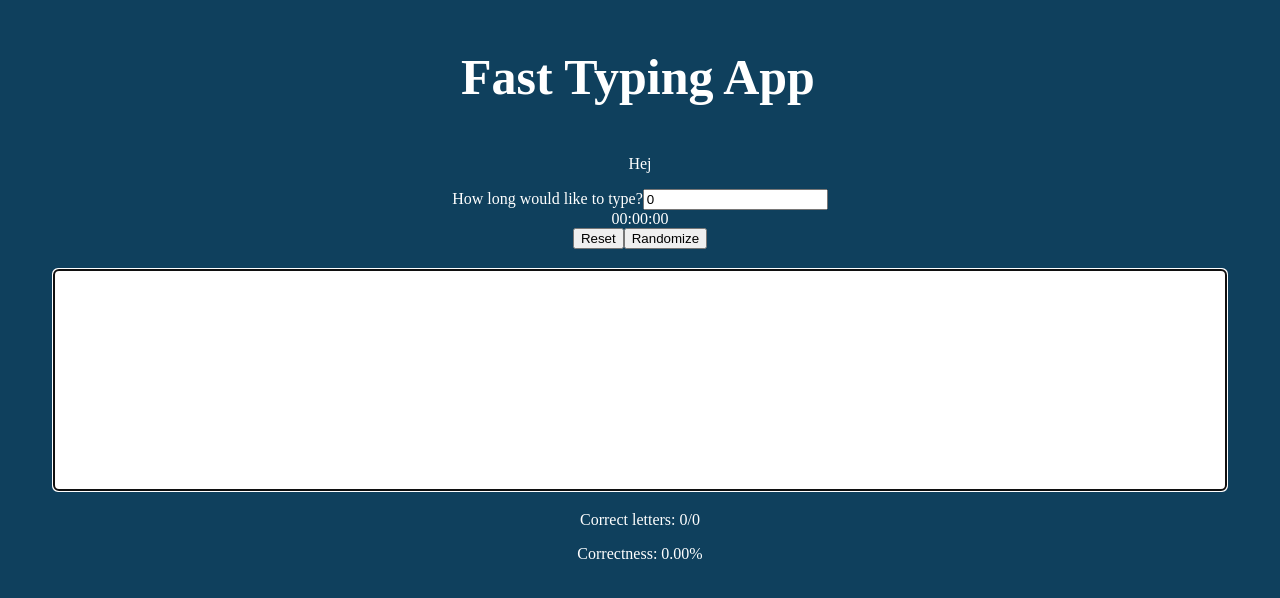
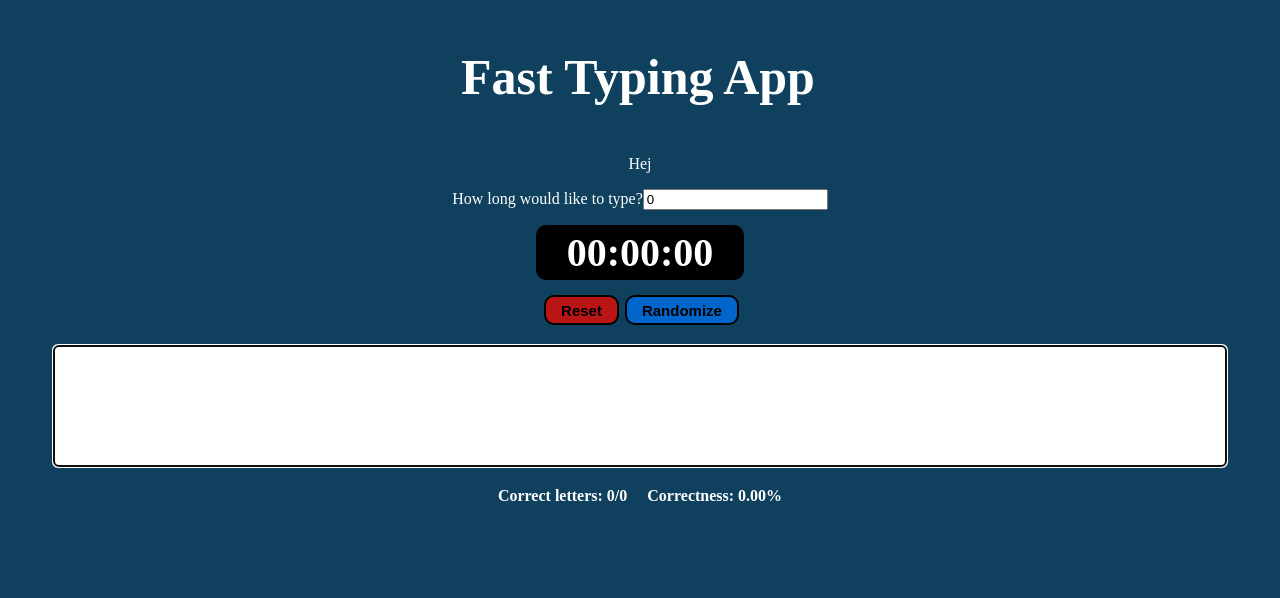
Before and after one commit to Paveu99/Fast-Typing-App, a React (Vite) app: page / in a window 1280 px wide. Shown: the top 598 px of the page. Built offline with nearby package versions, Linux system fonts and the light colour scheme.

Commit message:
Style changes:
- to newly created classes styles were added

```diff
--- a/src/styles/InputCheck.css
+++ b/src/styles/InputCheck.css
@@ -24,7 +24,7 @@
 }
 
 .example-text {
-    width: 90vw;
+    width: 100%;
     text-align: justify;
     margin-top: 20px;
 }
@@ -37,8 +37,9 @@
 
 .typed-text {
     font-family: "Calibri Light";
+    font-weight: bolder;
     width: 90vw;
-    height: 200px;
+    height: 100px;
     margin-top: 20px;
     margin-left: auto;
     margin-right: auto;
@@ -51,5 +52,97 @@
 
 .typed-text:hover {
     border-color: #007bff;
-    box-shadow: 0 0 5px rgba(0, 123, 255, 0.5);
+    box-shadow: 0 0 20px rgba(0, 123, 255, 0.5);
 }
+
+.start-button {
+    font-weight: bold;
+    margin: 10px 3px 0px 10px;
+    padding: 0 15px 0 15px;
+    height: 30px;
+    font-size: 15px;
+    color: #000000;
+    background-color: #1a8f1a;
+    border: 2px solid black;
+    border-radius: 10px;
+}
+.start-button:hover {
+    color: #fff;
+    background-color: #323232;
+    cursor: pointer;
+}
+
+.reset-button {
+    font-weight: bold;
+    margin: 10px 6px 0px 3px;
+    height: 30px;
+    padding: 0 15px 0 15px;
+    font-size: 15px;
+    color: #000000;
+    background-color: #b91515;
+    border: 2px solid black;
+    border-radius: 10px;
+}
+
+.reset-button:hover {
+    color: #fff;
+    background-color: #323232;
+    cursor: pointer;
+}
+
+.stats-button {
+    font-weight: bold;
+    margin: 10px 0px 0px 0px;
+    padding: 0 15px 0 15px;
+    height: 30px;
+    font-size: 15px;
+    color: #000000;
+    background-color: #0066cc;
+    border: 2px solid black;
+    border-radius: 10px;
+}
+
+.stats-button:hover {
+    color: #fff;
+    background-color: #323232;
+    cursor: pointer;
+}
+
+.stopwatch {
+    display: flex;
+    flex-direction: column;
+    justify-content: center;
+    align-items: center;
+}
+
+.controls {
+    display: flex;
+    justify-content: center;
+    align-items: center;
+    flex-wrap: wrap;
+}
+
+.displayed-time {
+    width: 200px;
+    font-size: 40px;
+    font-weight: bolder;
+    border: 4px solid black;
+    border-radius: 10px;
+    margin: 15px 0 5px 0;
+    background-color: black;
+}
+
+.original-text {
+    margin-top: 10px;
+    border: 1px solid black;
+    border-radius: 10px;
+    padding: 0px 15px 15px 15px;
+    background-color: black;
+    width: 90vw;
+}
+
+.live-stats {
+    display: flex;
+    gap: 20px;
+    font-weight: bold;
+}
```
